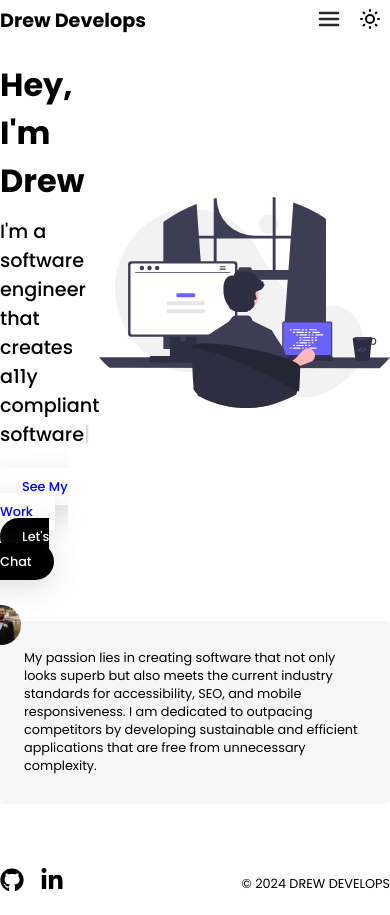
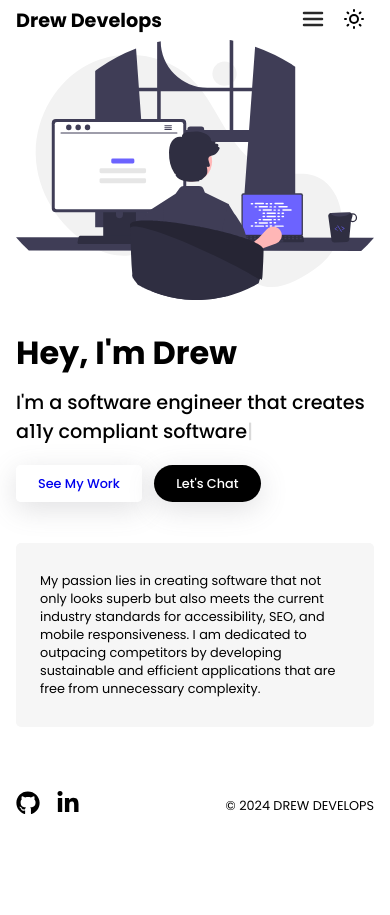
Before and after one commit to drewdoesdevelopment/drew-develops, a SvelteKit app: page / in a window 390 px wide. After the commit the page ends 844 px from the top, so only its background shows below. Built offline with nearby package versions, Linux system fonts and the light colour scheme.

Commit message:
Adds more landing page mobile styles

```diff
--- a/src/routes/+page.svelte
+++ b/src/routes/+page.svelte
@@ -18,27 +18,22 @@
 	});
 </script>
 
-<main id="main">
+<main>
 	<div class="hero">
 		<div class="flex-container hero-text">
-			<h1>Hey, I'm Drew</h1>
+            <h1>Hey, I'm Drew</h1>
 			<h2>
 				I'm a software engineer that creates <span bind:this={typeWriterElement} />
 			</h2>
             <a href="/previous-work" class="primary btn">See My Work</a>
             <a href="/connect" class="secondary btn">Let's Chat</a>
 		</div>
-		<div class="flex-container">
+		<div class="hero-image flex-container">
 			<img alt="A man sitting at a computer writing code" src="/images/hero_svg.svg" />
 		</div>
 	</div>
 
 	<div class="intro">
-		<img
-			class="intro-pic"
-			alt="Professional headshot of Drew in a tux with a rustic backdrop"
-			src="/images/profile.jpg"
-		/>
 		<div class="intro-text">
 			<p>
 				My passion lies in creating software that not only looks superb but also meets the current
@@ -51,6 +46,8 @@
 </main>
 
 <style scoped lang="scss">
+    @import '../styles/variables.scss';
+
 	main {
 		margin-top: 3rem;
 	}
@@ -88,15 +85,6 @@
 		margin: 3rem 0;
 		font-size: 0.8rem;
 		position: relative;
-
-		&-pic {
-			width: 40px;
-			height: 40px;
-			border-radius: 100%;
-			position: absolute;
-			top: -1.2em;
-			left: -1.2rem;
-		}
 	}
 
 	.btn {
@@ -128,4 +116,30 @@
 			border-radius: 47px;
 		}
 	}
+
+    @media (max-width: $breakpoint-xs) {
+        main {
+            margin: 0 1rem;
+        }
+
+        .hero {
+            flex-direction: column;
+            align-items: start;
+
+            &-text {
+                width: auto;
+                order: 2;
+
+                span.flex {
+                    display: flex;
+                    align-items: center;
+                    margin-top: 1rem;
+
+                    h1 {
+                        margin-top: 0;
+                    }
+                }
+            }
+        }
+    }
 </style>
--- a/src/styles/global.scss
+++ b/src/styles/global.scss
@@ -94,6 +94,6 @@ main {
 // Mobile globals
 @media(max-width: $breakpoint-xs) {
     #nav, #main, #footer {
-        margin: 0;
+        margin: 0 1rem;
     }
 }
```
